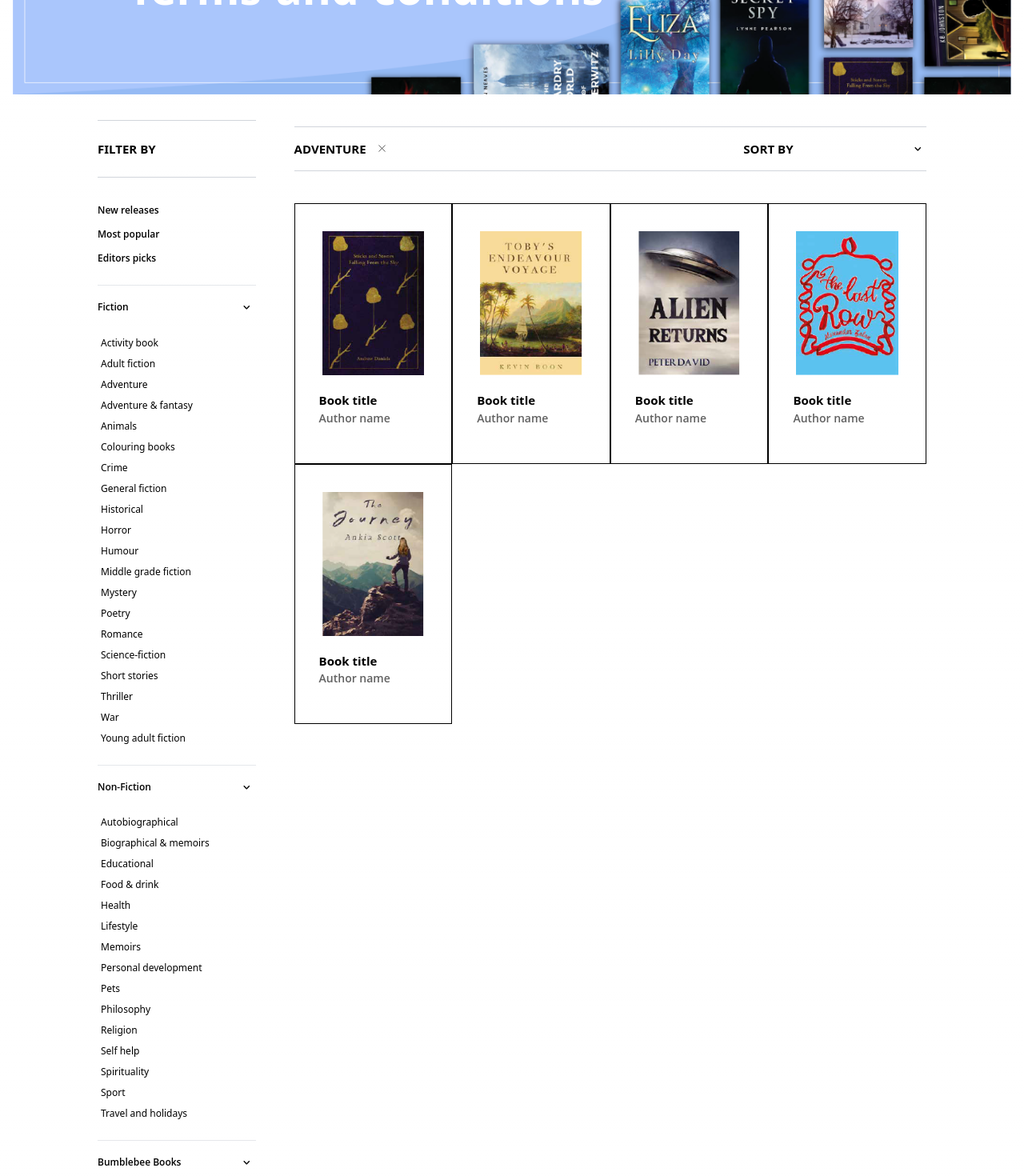
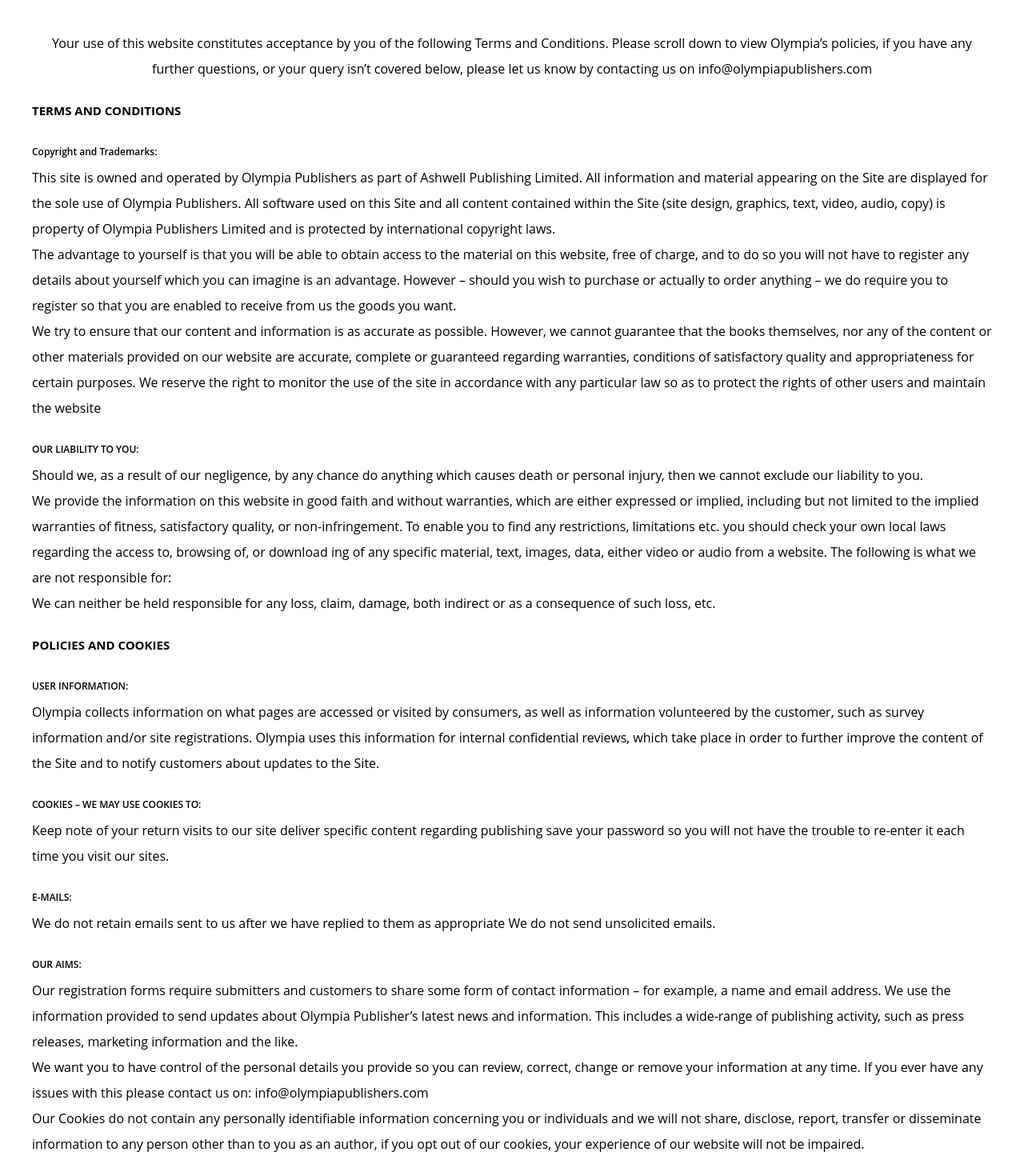
Before and after one commit to Hadees621/Olympia-USA, a Next.js app: page /terms-and-conditions in a window 1280 px wide. Shown: the part 280-1750 px from the top of the page at 80% size. Built offline with nearby package versions, Linux system fonts and the light colour scheme.

Commit message:
chore|: sm screen

```diff
--- /dev/null
+++ b/src/app/terms-and-conditions/page.js
@@ -0,0 +1,135 @@
+import Banner from "@/components/common/Banner";
+import React from "react";
+
+const page = () => {
+  return (
+    <div className="font-open-sans">
+      <Banner title={"Terms & Conditions"} />
+      <div className="space-y-5 px-10 leading-8 font-medium py-10">
+        <p className="text-center">
+          Your use of this website constitutes acceptance by you of the
+          following Terms and Conditions. Please scroll down to view Olympia’s
+          policies, if you have any further questions, or your query isn’t
+          covered below, please let us know by contacting us on
+          info@olympiapublishers.com
+        </p>
+
+        <h1 className="font-bold text-[15px]"> TERMS AND CONDITIONS </h1>
+
+        <div>
+          <p className="font-semibold text-[12px]">Copyright and Trademarks:</p>
+          <p>
+            This site is owned and operated by Olympia Publishers as part of
+            Ashwell Publishing Limited. All information and material appearing
+            on the Site are displayed for the sole use of Olympia Publishers.
+            All software used on this Site and all content contained within the
+            Site (site design, graphics, text, video, audio, copy) is property
+            of Olympia Publishers Limited and is protected by international
+            copyright laws.
+          </p>
+          <p>
+            The advantage to yourself is that you will be able to obtain access
+            to the material on this website, free of charge, and to do so you
+            will not have to register any details about yourself which you can
+            imagine is an advantage. However – should you wish to purchase or
+            actually to order anything – we do require you to register so that
+            you are enabled to receive from us the goods you want.
+          </p>
+          <p>
+            We try to ensure that our content and information is as accurate as
+            possible. However, we cannot guarantee that the books themselves,
+            nor any of the content or other materials provided on our website
+            are accurate, complete or guaranteed regarding warranties,
+            conditions of satisfactory quality and appropriateness for certain
+            purposes. We reserve the right to monitor the use of the site in
+            accordance with any particular law so as to protect the rights of
+            other users and maintain the website
+          </p>
+        </div>
+
+        <div>
+          <p className="font-semibold text-[12px]">OUR LIABILITY TO YOU:</p>
+          <p>
+            Should we, as a result of our negligence, by any chance do anything
+            which causes death or personal injury, then we cannot exclude our
+            liability to you.
+          </p>
+          <p>
+            We provide the information on this website in good faith and without
+            warranties, which are either expressed or implied, including but not
+            limited to the implied warranties of fitness, satisfactory quality,
+            or non-infringement. To enable you to find any restrictions,
+            limitations etc. you should check your own local laws regarding the
+            access to, browsing of, or download ing of any specific material,
+            text, images, data, either video or audio from a website. The
+            following is what we are not responsible for:
+          </p>
+          <p>
+            We can neither be held responsible for any loss, claim, damage, both
+            indirect or as a consequence of such loss, etc.
+          </p>
+        </div>
+
+        <h1 className="font-bold text-[15px]"> POLICIES AND COOKIES</h1>
+
+        <div>
+          <p className="font-semibold text-[12px]">USER INFORMATION:</p>
+          <p>
+            Olympia collects information on what pages are accessed or visited
+            by consumers, as well as information volunteered by the customer,
+            such as survey information and/or site registrations. Olympia uses
+            this information for internal confidential reviews, which take place
+            in order to further improve the content of the Site and to notify
+            customers about updates to the Site.
+          </p>
+        </div>
+
+        <div>
+          <p className="font-semibold text-[12px]">
+            COOKIES – WE MAY USE COOKIES TO:
+          </p>
+          <p>
+            Keep note of your return visits to our site deliver specific content
+            regarding publishing save your password so you will not have the
+            trouble to re-enter it each time you visit our sites.
+          </p>
+        </div>
+
+        <div>
+          <p className="font-semibold text-[12px]">E-MAILS:</p>
+          <p>
+            We do not retain emails sent to us after we have replied to them as
+            appropriate We do not send unsolicited emails.
+          </p>
+        </div>
+
+        <div>
+          <p className="font-semibold text-[12px]">OUR AIMS:</p>
+          <p>
+            Our registration forms require submitters and customers to share
+            some form of contact information – for example, a name and email
+            address. We use the information provided to send updates about
+            Olympia Publisher’s latest news and information. This includes a
+            wide-range of publishing activity, such as press releases, marketing
+            information and the like.
+          </p>
+          <p>
+            We want you to have control of the personal details you provide so
+            you can review, correct, change or remove your information at any
+            time. If you ever have any issues with this please contact us on:
+            info@olympiapublishers.com
+          </p>
+          <p>
+            Our Cookies do not contain any personally identifiable information
+            concerning you or individuals and we will not share, disclose,
+            report, transfer or disseminate information to any person other than
+            to you as an author, if you opt out of our cookies, your experience
+            of our website will not be impaired.
+          </p>
+        </div>
+      </div>
+    </div>
+  );
+};
+
+export default page;
```
